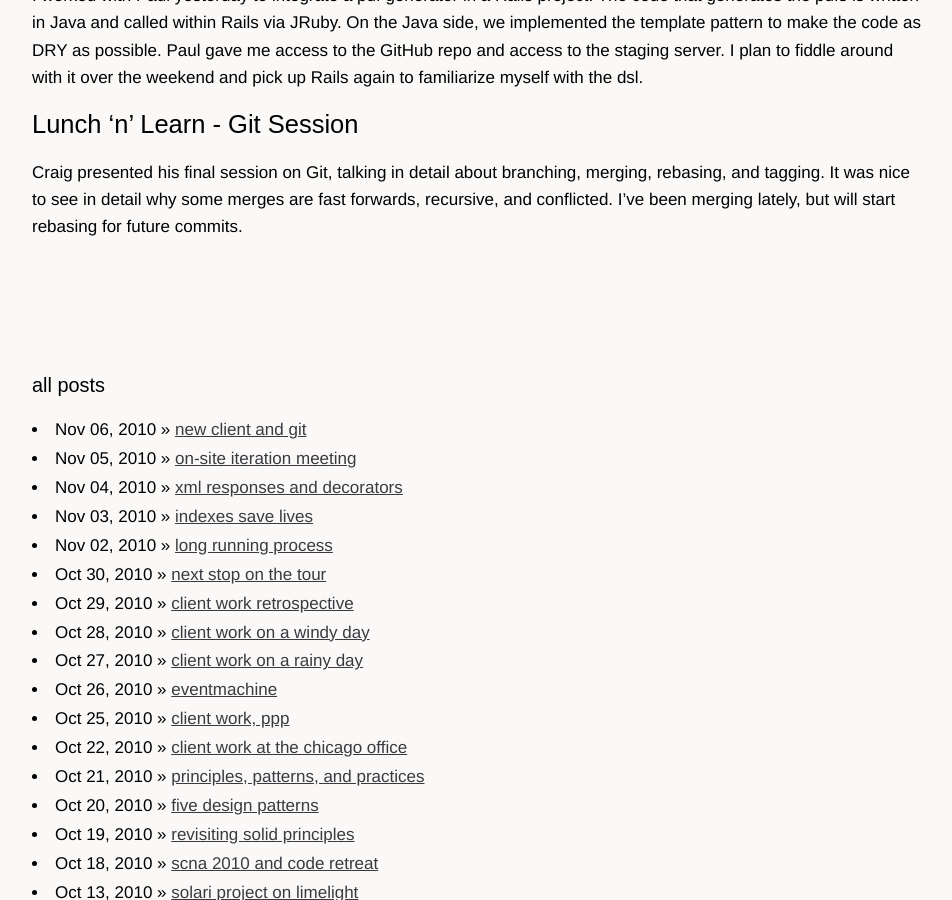
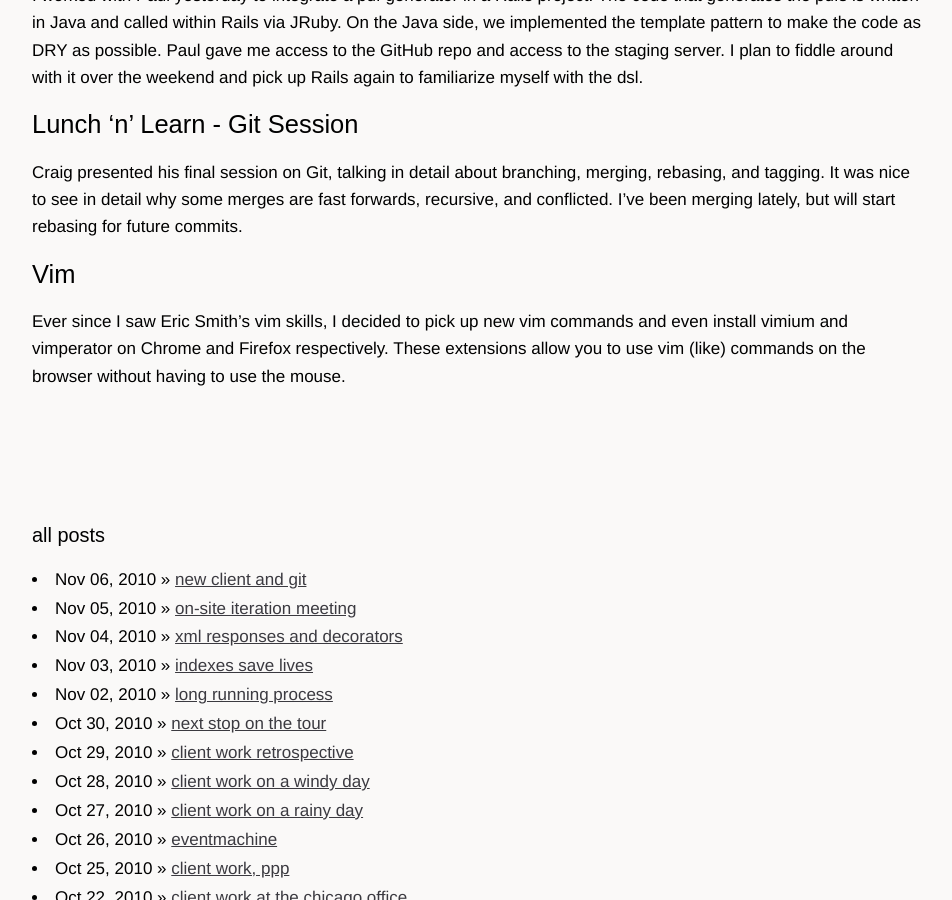
Before and after one commit to sl4m/skim.cc, a Jekyll site: the page built from _posts/2010-11-06-new-client-and-git.markdown, in a window 1280 px wide and 900 px high, scrolled down 371 px. Shown: the whole window, without its empty margins (160-1112 px from the left). Built offline with Jekyll 4.4.1, drawn with Linux system fonts in a browser that asks for light colours; Markdown is read by kramdown in place of the engine named in the settings; comment, search, counter and statistics services are not loaded.

Commit message:
updated post

```diff
--- a/_posts/2010-11-06-new-client-and-git.markdown
+++ b/_posts/2010-11-06-new-client-and-git.markdown
@@ -17,3 +17,7 @@ I worked with Paul yesterday to integrate a pdf generator in a Rails project.  T
 ## Lunch 'n' Learn - Git Session
 
 Craig presented his final session on Git, talking in detail about branching, merging, rebasing, and tagging.  It was nice to see in detail why some merges are fast forwards, recursive, and conflicted.  I've been merging lately, but will start rebasing for future commits.
+
+## Vim
+
+Ever since I saw Eric Smith's vim skills, I decided to pick up new vim commands and even install vimium and vimperator on Chrome and Firefox respectively.  These extensions allow you to use vim (like) commands on the browser without having to use the mouse.
```
